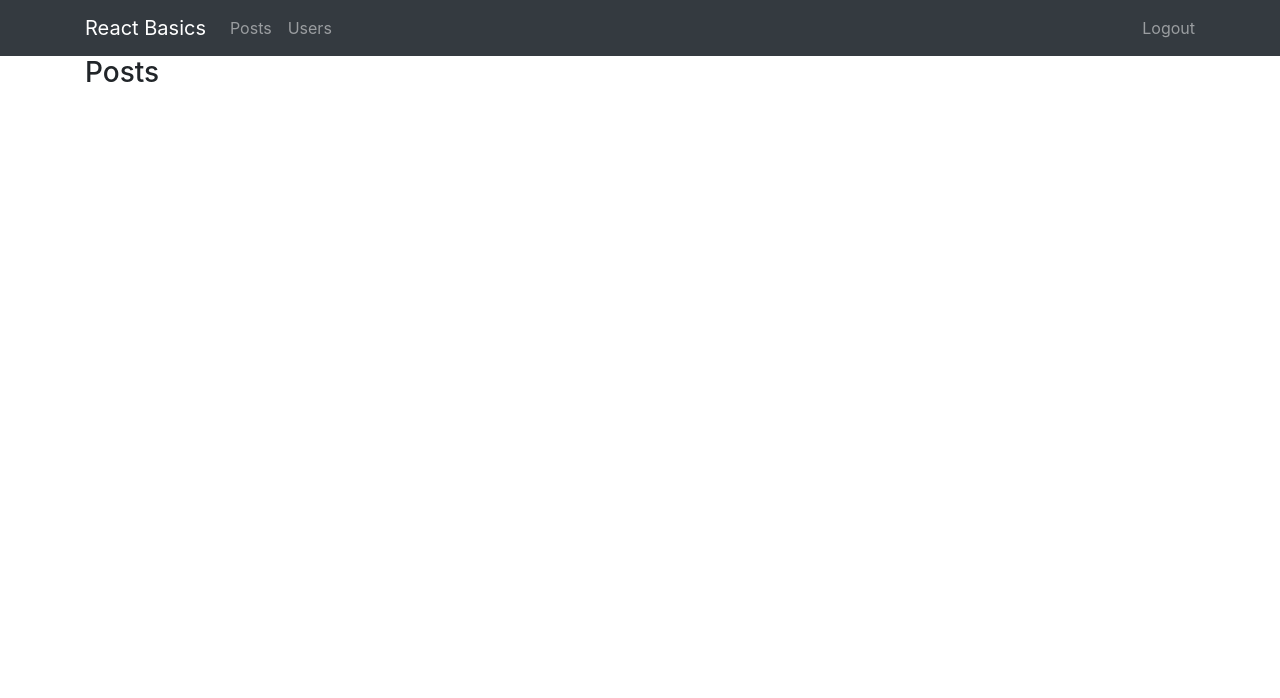
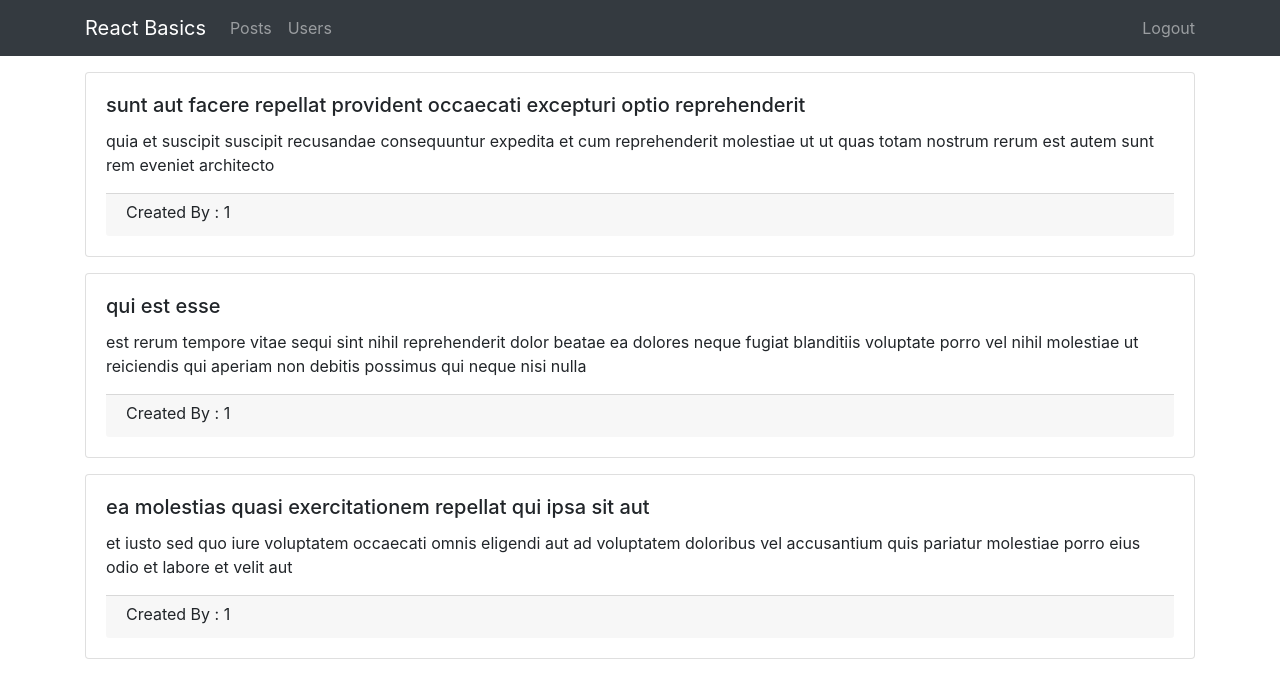
Before and after one commit to msr1013/react-router-app, a React (Create React App) app: page /posts in a window 1280 px wide. Shown: the top 698 px of the page. Built offline with nearby package versions, Linux system fonts and the light colour scheme.

Commit message:
posts-list-implemented-from-state-data

```diff
--- a/src/pages/Posts.js
+++ b/src/pages/Posts.js
@@ -1,5 +1,8 @@
-import React from 'react'
-
+import React from 'react';
+import {
+    Card, CardImg, CardText, CardBody,
+    CardTitle, CardSubtitle, Button, CardFooter
+} from 'reactstrap';
 class Posts extends React.Component {
 
     state = {
@@ -27,7 +30,22 @@ class Posts extends React.Component {
     }
     render() {
         return <div className="container">
-            <h3>Posts</h3>
+            {
+                this.state.posts.map(post => {
+                    return (
+                        <Card className="mt-3">
+                            <CardBody>
+                                <CardTitle tag="h5">{post.title}</CardTitle>
+                                <CardText>{post.body}</CardText>
+                                <CardFooter>
+                                    <CardSubtitle>Created By : {post.userId}</CardSubtitle>
+                                </CardFooter>
+                            </CardBody>
+                        </Card>
+                    )
+                })
+            }
+
         </div>
     }
 }
```
